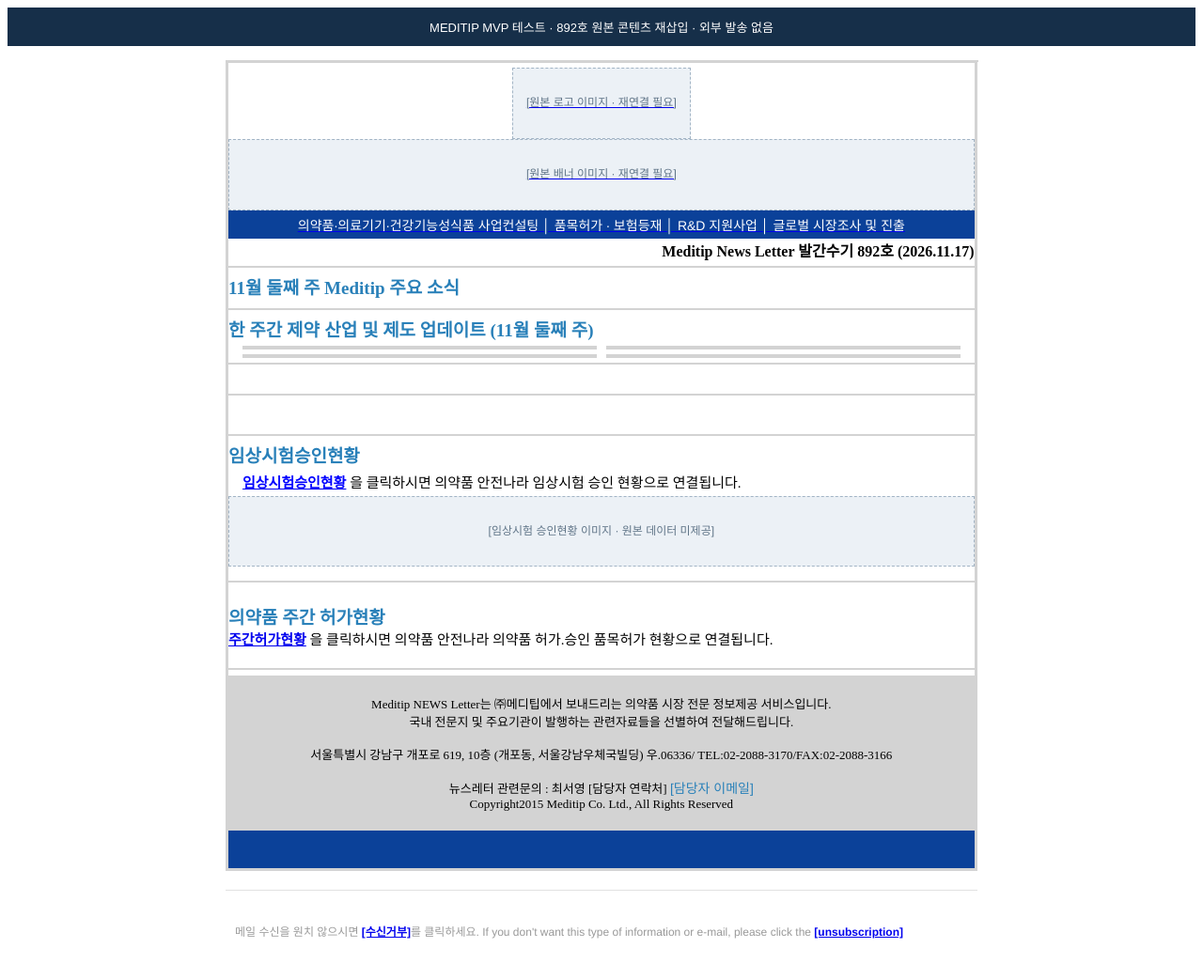
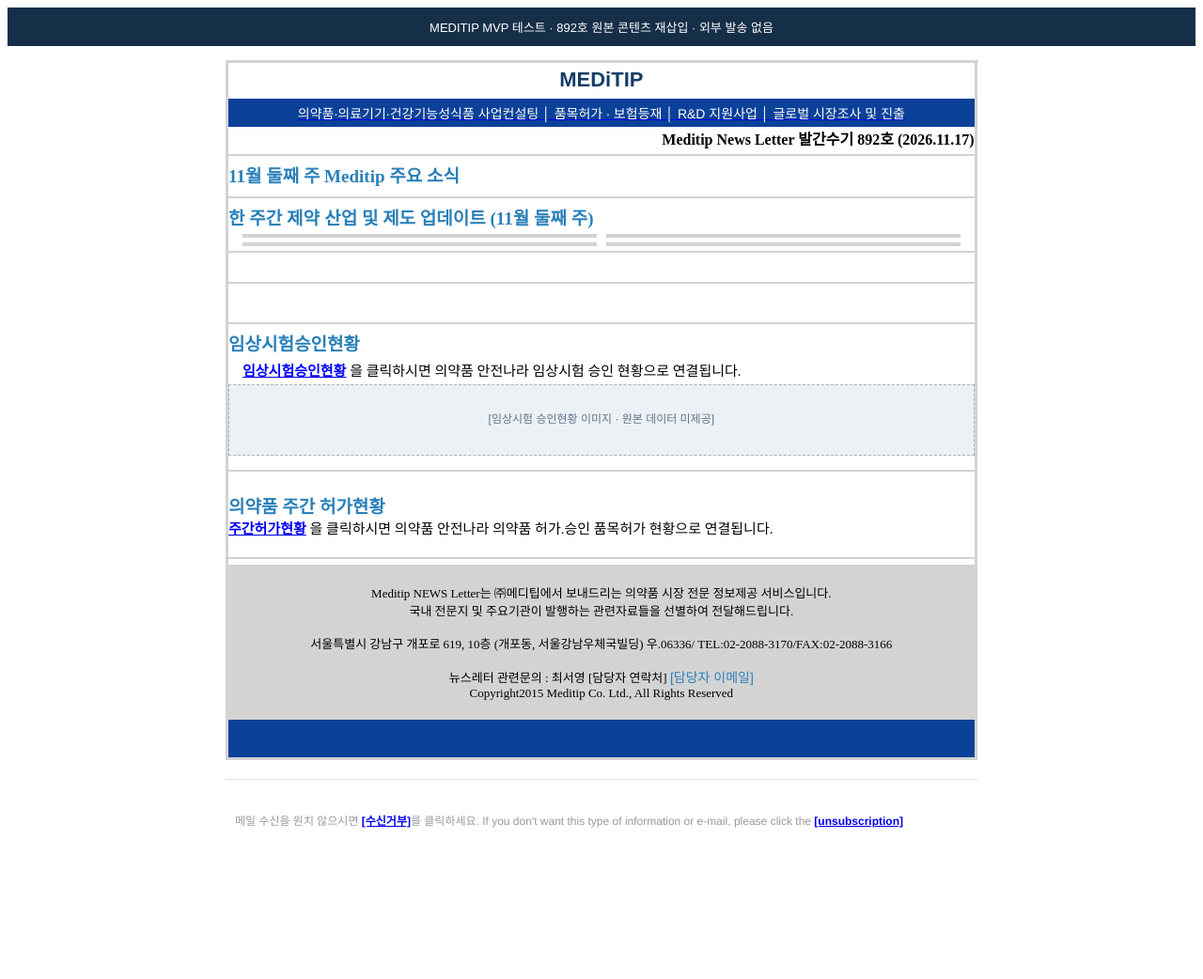
Before and after one commit to rapidmagic-arch/MakeNewsCard, a Python web app: template templates/892_slots_original.html in a window 1280 px wide. Shown: the whole page at 94% size. After the commit the page ends 881 px from the top, so only its background shows below. Run offline with Jinja, Linux system fonts and the light colour scheme; the template is opened without the code that fills it, so the values that code supplies are empty.

Commit message:
Connect combined MVP banner and distinct publication metadata slot

```diff
--- a/templates/892_slots_original.html
+++ b/templates/892_slots_original.html
@@ -25,9 +25,9 @@
 <td dataclass="align all-align aligned" id="builder_box" style="vertical-align: top; padding-top: 0px; border-color: #d3d3d3; border-width: 3px; border-style: solid;" valign="top">
 <div name="block"><!--[if mso]><table border="0" cellpadding="0" cellspacing="0" style="width:800px;padding-top:20px;padding-right:15px;padding-bottom:20px;padding-left:15px;"><tr><td style="text-align:center;"><![endif]-->
 <div dataclass="align" id="illmct" style="text-align: center; padding-right: 15px; padding-left: 15px; padding-bottom: 0px; padding-top: 5px;">
-<span id="i2bzer" style="display: inline-block; vertical-align: middle;"><a data-test-inactive="true" href="#" id="int6lj" style="display: inline; vertical-align: middle;"><span data-image-slot="logo" style="display:block;background:#ecf1f6;border:1px dashed #a2b4c5;padding:27px 14px;text-align:center;color:#607588;font-size:12px;line-height:1.65;">[원본 로고 이미지 · 재연결 필요]</span></a></span></div>
+<span id="i2bzer" style="display: inline-block; vertical-align: middle;"><span style="display:inline-block;color:#143f68;font: bold 22px Arial,sans-serif">MEDiTIP</span></span></div>
 <!--[if mso]></td></tr></table><![endif]--></div>
-<a data-test-inactive="true" href="#" id="i40ghu" style="display: inline; vertical-align: middle;"><span data-image-slot="banner" style="display:block;background:#ecf1f6;border:1px dashed #a2b4c5;padding:27px 14px;text-align:center;color:#607588;font-size:12px;line-height:1.65;">[원본 배너 이미지 · 재연결 필요]</span></a>
+<div data-image-slot="banner" style="text-align:center"></div><p data-publication-slot="true" style="margin:7px 15px;color:#173e64;font:13px Malgun Gothic,Arial,sans-serif"></p>
 <div id="i3icx" name="block"><!--[if mso]><table border="0" cellpadding="0" cellspacing="0" style="text-align:center;background-color:#0b4199;width:800px;padding-top:5px;padding-right:15px;padding-bottom:5px;padding-left:15px;"><tr><td><![endif]-->
 <div dataclass="align all-align aligned" id="iuwo7" style="padding-right: 15px; padding-left: 15px; background-color: #0b4199; text-align: center; padding-top: 5px; padding-bottom: 5px;">
 <p dataclass="text_box" id="itvka" style="border-color: #fff; font-size: 14px; color: #000000; font-family: '맑은 고딕', Helvetica, sans-serif; font-weight: normal; word-break: break-all; margin: 0; text-align: center;">
```
